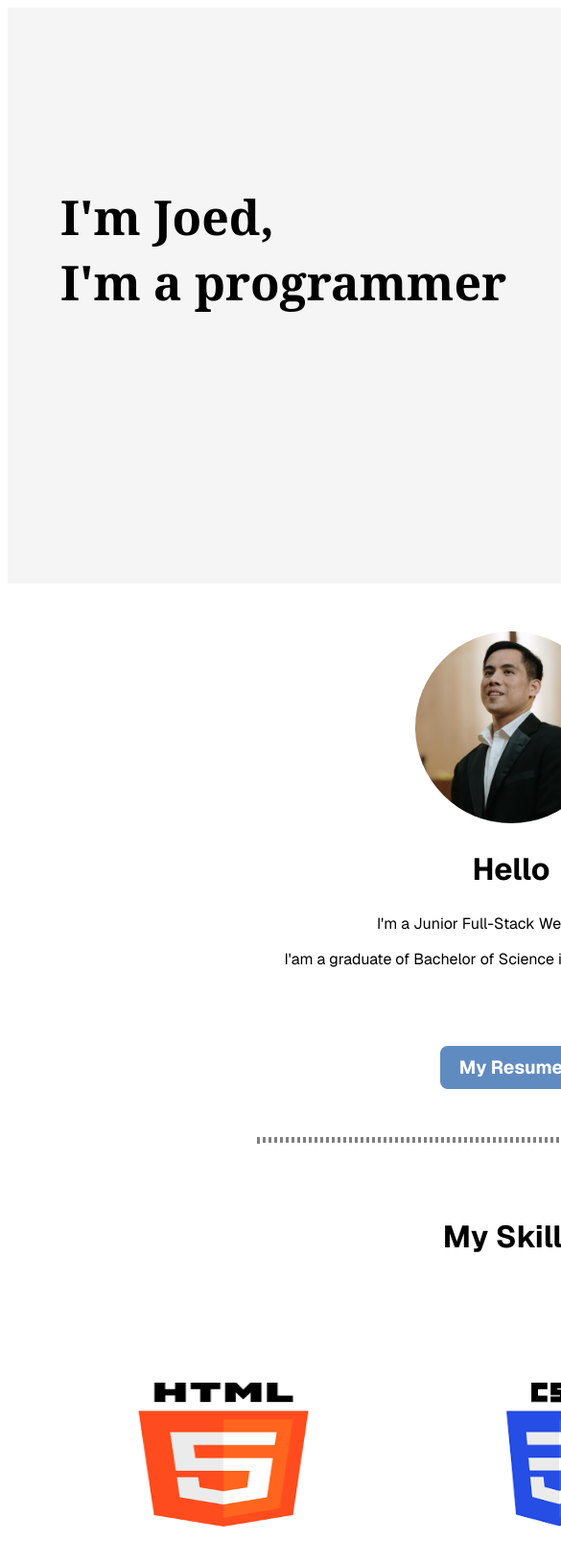
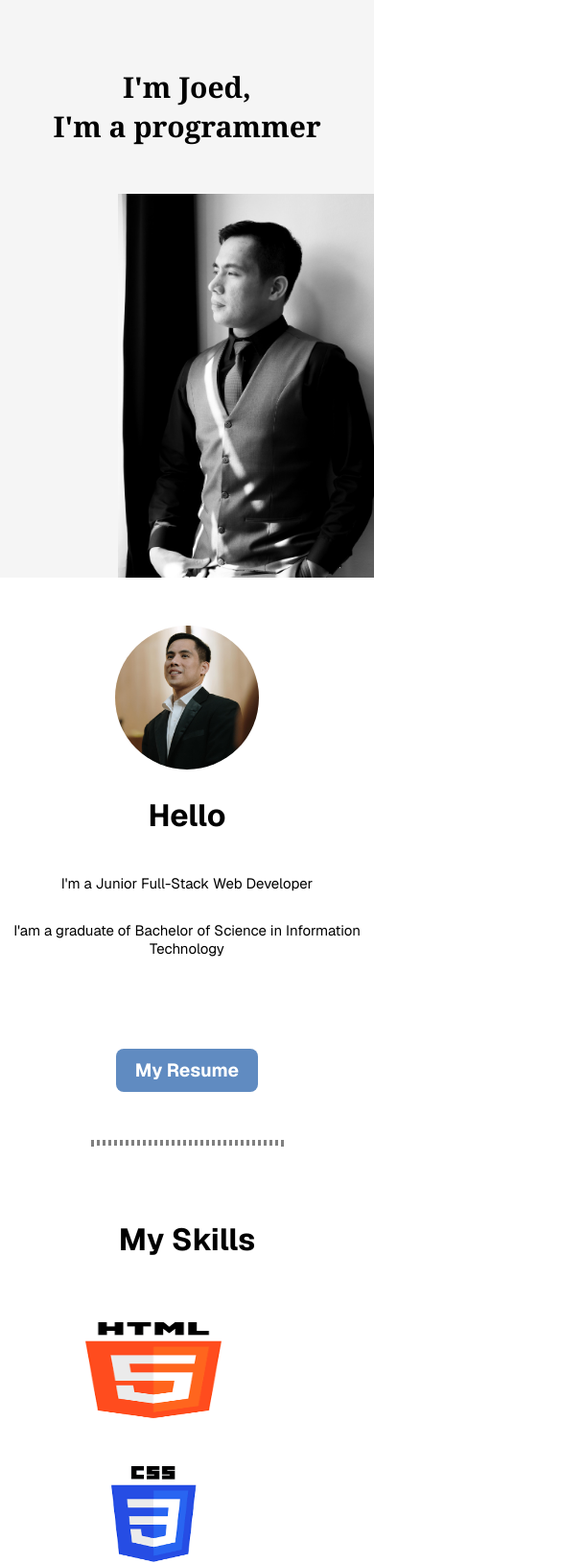
Before and after one commit to Joed-git/my-website, a plain HTML site: page index.html in a window 390 px wide. Shown: the top 1630 px of the page at 96% size, 585 px wide, since content can reach past the window. Drawn offline with nearby package versions, Linux system fonts and the light colour scheme; a web font is replaced by a local one.

Commit message:
Add files via upload

```diff
--- a/index.html
+++ b/index.html
@@ -15,8 +15,8 @@
 </head>
 
 <body>
-    <div class="container col-sm-12 col-md-8 col-lg-6">
-        <div class="top-container col-sm-12 col-md-8 col-lg-6">
+    <div class="container">
+        <div class="top-container">
             <div class="top-column-left main-column">
                 <h1 class="top-first-heading">I'm Joed, <br>I'm a programmer</h1>
             </div>
@@ -24,7 +24,7 @@
                 <img class="header-image" src="./images/joedblacknwhite.jpg" alt="header-image"/>
             </div>
         </div>
-        <div class="mid-container col-sm-12 col-md-8 col-lg-6">
+        <div class="mid-container">
             <div class="profile">
                 <img class="profpic" src="./images/joed_wedding.jpg" alt="joed-profile-picture"/>
                 <h2 class="mid-sub-heading geist-uniquifier">Hello</h2>
@@ -46,7 +46,7 @@
                 <img class="logo" src="./images/logos/mysql.png" alt="my-sql" />
             </div>
         </div>
-        <div class="bottom-container col-sm-12 col-md-8 col-lg-6">
+        <div class="bottom-container">
             <a class="footer" href="linkedin.com">LinkedIn</a>
             <a class="footer" href="www.facebook.com/avila.joed">Facebook</a>
             <a class="footer" href="mailto:ajoed09@gmail.com">Gmail</a>
--- a/style.css
+++ b/style.css
@@ -1,6 +1,6 @@
 body {
-    height: 100vh;
-    width: 100%;
+    height: 100%;
+    margin: 0;
 }
 
 .container {
@@ -14,14 +14,6 @@ body {
 
 .main-column {
     width: 50%;
-}
-
-.top-column-left {
-    float: left;
-}
-
-.top-column-right {
-    float: right;
 }
 
 .top-first-heading {
@@ -39,9 +31,12 @@ body {
 }
 
 .mid-container {
-    width: 100%;
     display: flex;
     flex-direction: column;
+}
+
+.profile {
+    display: grid;
 }
 
 .profpic {
@@ -136,3 +131,57 @@ hr {
     font-weight: weight;
     font-style: normal;
   }
+
+  @media (max-width: 480px) {
+    .container {
+        display: flex;
+        flex-direction: column;
+    }
+
+    .top-container {
+        display: flex;
+        flex-direction: column;
+    }
+
+    .main-column {
+        width: 100%;
+    }
+
+    .top-first-heading {
+        font-size: 30px;
+        padding-top: 50px;
+        padding-left: 0px;
+        padding-bottom: 30px;
+        text-align: center;
+    }
+
+    .header-image {
+        height: 400px;
+    }
+
+    .profpic {
+        height: 150px;
+    }
+
+    .junior {
+        text-align: center;
+        font-size: 15px;
+    }
+
+    .skills {
+        display: flex;
+        flex-direction: column;
+        margin: 0;
+    }
+
+    .skill-heading {
+        padding-bottom: 40px;
+    }
+
+    .logo {
+        height: 100px;
+        width: 200px;
+        justify-content: center;
+        padding-left: 60px;
+    }
+  }
```
